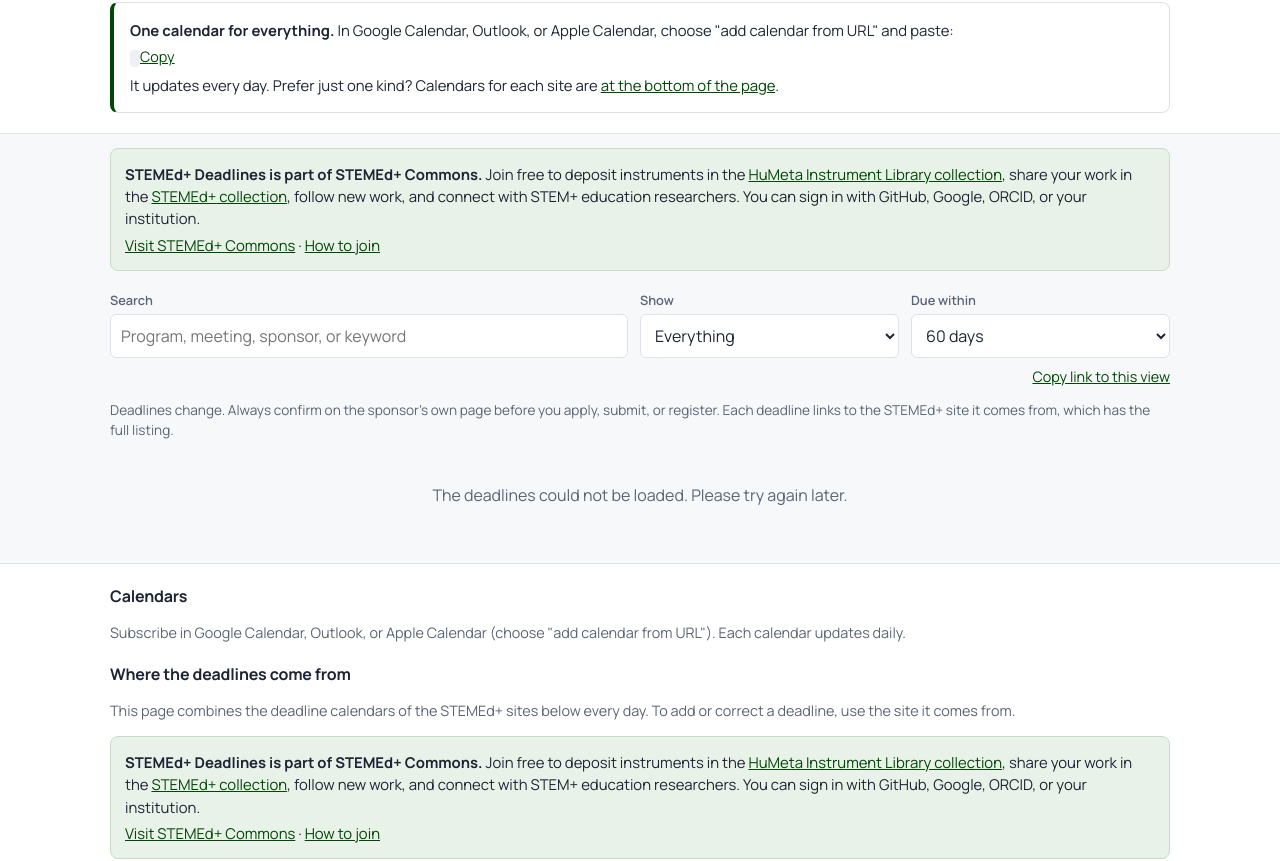
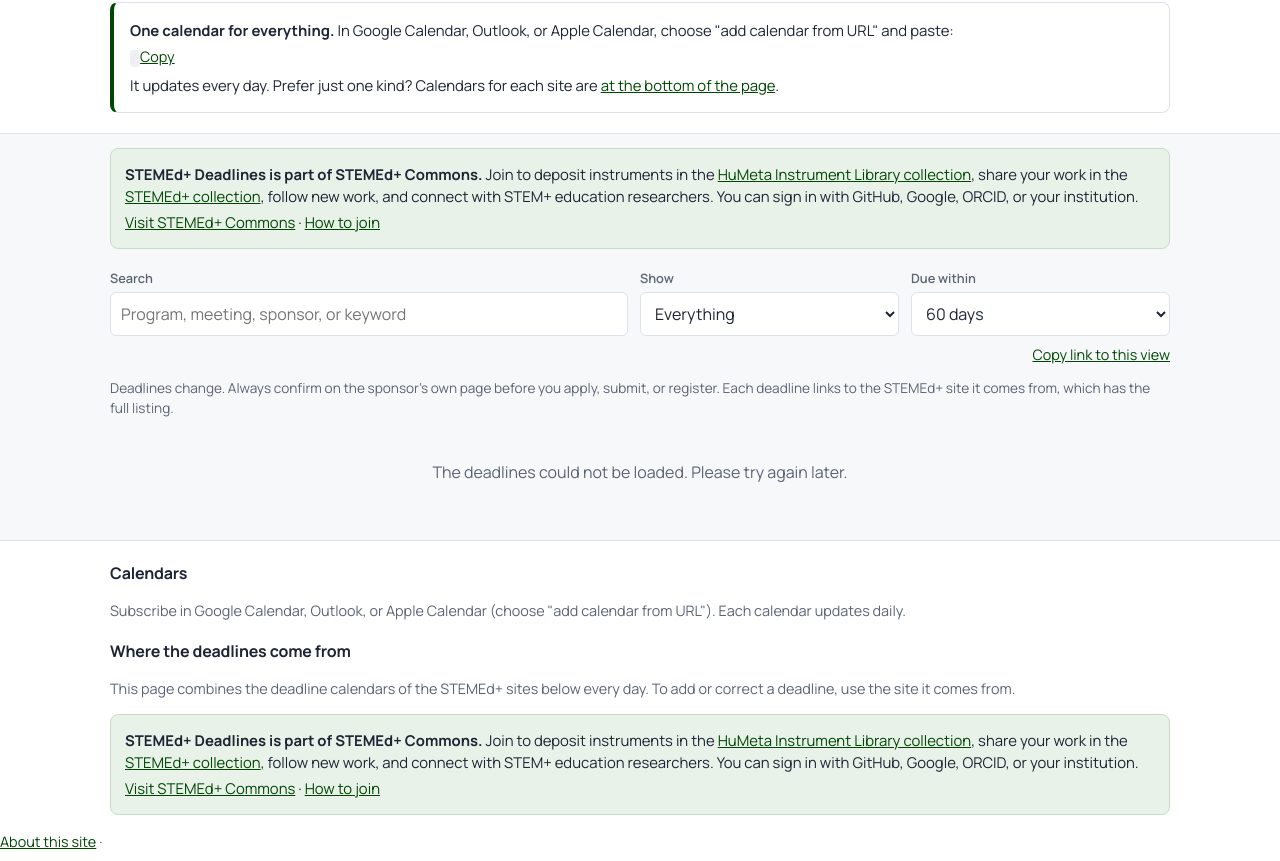
Before and after one commit to JLib271/stemed-deadlines, a plain HTML site: page site/index.html in a window 1280 px wide. Shown: the part 341-1202 px from the top of the page. Drawn offline with Linux system fonts and the light colour scheme; no server answers.

Commit message:
Wording: say less about "free" so it does not read as a sales pitch
Co-Authored-By: Claude Opus 5.5 <noreply@anthropic.com>
Claude-Session: https://claude.ai/code/session_01Xxm9siXygVpFM5Q4XvGHYh

```diff
--- a/site/index.html
+++ b/site/index.html
@@ -114,7 +114,7 @@
     </div>
   </div>
 </header>
-<div class="wrap"><div class="join join-top" role="note"><p><strong>STEMEd+ Deadlines is part of STEMEd+ Commons.</strong> Join free to deposit instruments in the <a href="https://works.hcommons.org/collections/humetainstrumentlibrary/" target="_blank" rel="noopener noreferrer">HuMeta Instrument Library collection<span class="vh"> (opens in a new tab)</span></a>, share your work in the <a href="https://works.hcommons.org/collections/stemedplus/" target="_blank" rel="noopener noreferrer">STEMEd+ collection<span class="vh"> (opens in a new tab)</span></a>, follow new work, and connect with STEM+ education researchers. You can sign in with GitHub, Google, ORCID, or your institution.</p><p><a href="https://stemedplus.hcommons.org/" target="_blank" rel="noopener noreferrer">Visit STEMEd+ Commons<span class="vh"> (opens in a new tab)</span></a> · <a href="https://support.hcommons.org/profiles/login-and-registration/" target="_blank" rel="noopener noreferrer">How to join<span class="vh"> (opens in a new tab)</span></a></p></div></div></div>
+<div class="wrap"><div class="join join-top" role="note"><p><strong>STEMEd+ Deadlines is part of STEMEd+ Commons.</strong> Join to deposit instruments in the <a href="https://works.hcommons.org/collections/humetainstrumentlibrary/" target="_blank" rel="noopener noreferrer">HuMeta Instrument Library collection<span class="vh"> (opens in a new tab)</span></a>, share your work in the <a href="https://works.hcommons.org/collections/stemedplus/" target="_blank" rel="noopener noreferrer">STEMEd+ collection<span class="vh"> (opens in a new tab)</span></a>, follow new work, and connect with STEM+ education researchers. You can sign in with GitHub, Google, ORCID, or your institution.</p><p><a href="https://stemedplus.hcommons.org/" target="_blank" rel="noopener noreferrer">Visit STEMEd+ Commons<span class="vh"> (opens in a new tab)</span></a> · <a href="https://support.hcommons.org/profiles/login-and-registration/" target="_blank" rel="noopener noreferrer">How to join<span class="vh"> (opens in a new tab)</span></a></p></div></div></div>
 <main class="wrap">
   <div class="controls dl" role="search">
     <div class="search"><label for="q">Search</label><input id="q" type="search" placeholder="Program, meeting, sponsor, or keyword" autocomplete="off"></div>
@@ -139,7 +139,7 @@
     <h2>Where the deadlines come from</h2>
     <p>This page combines the deadline calendars of the STEMEd+ sites below every day. To add or correct a deadline, use the site it comes from.</p>
     <ul id="sources"></ul>
-    <div class="join join-bottom" role="note"><p><strong>STEMEd+ Deadlines is part of STEMEd+ Commons.</strong> Join free to deposit instruments in the <a href="https://works.hcommons.org/collections/humetainstrumentlibrary/" target="_blank" rel="noopener noreferrer">HuMeta Instrument Library collection<span class="vh"> (opens in a new tab)</span></a>, share your work in the <a href="https://works.hcommons.org/collections/stemedplus/" target="_blank" rel="noopener noreferrer">STEMEd+ collection<span class="vh"> (opens in a new tab)</span></a>, follow new work, and connect with STEM+ education researchers. You can sign in with GitHub, Google, ORCID, or your institution.</p><p><a href="https://stemedplus.hcommons.org/" target="_blank" rel="noopener noreferrer">Visit STEMEd+ Commons<span class="vh"> (opens in a new tab)</span></a> · <a href="https://support.hcommons.org/profiles/login-and-registration/" target="_blank" rel="noopener noreferrer">How to join<span class="vh"> (opens in a new tab)</span></a></p></div></div>
+    <div class="join join-bottom" role="note"><p><strong>STEMEd+ Deadlines is part of STEMEd+ Commons.</strong> Join to deposit instruments in the <a href="https://works.hcommons.org/collections/humetainstrumentlibrary/" target="_blank" rel="noopener noreferrer">HuMeta Instrument Library collection<span class="vh"> (opens in a new tab)</span></a>, share your work in the <a href="https://works.hcommons.org/collections/stemedplus/" target="_blank" rel="noopener noreferrer">STEMEd+ collection<span class="vh"> (opens in a new tab)</span></a>, follow new work, and connect with STEM+ education researchers. You can sign in with GitHub, Google, ORCID, or your institution.</p><p><a href="https://stemedplus.hcommons.org/" target="_blank" rel="noopener noreferrer">Visit STEMEd+ Commons<span class="vh"> (opens in a new tab)</span></a> · <a href="https://support.hcommons.org/profiles/login-and-registration/" target="_blank" rel="noopener noreferrer">How to join<span class="vh"> (opens in a new tab)</span></a></p></div></div>
     <p><a id="repo" href="#">About this site</a> · <span id="updated"></span></p>
   </div>
 </footer>
```
